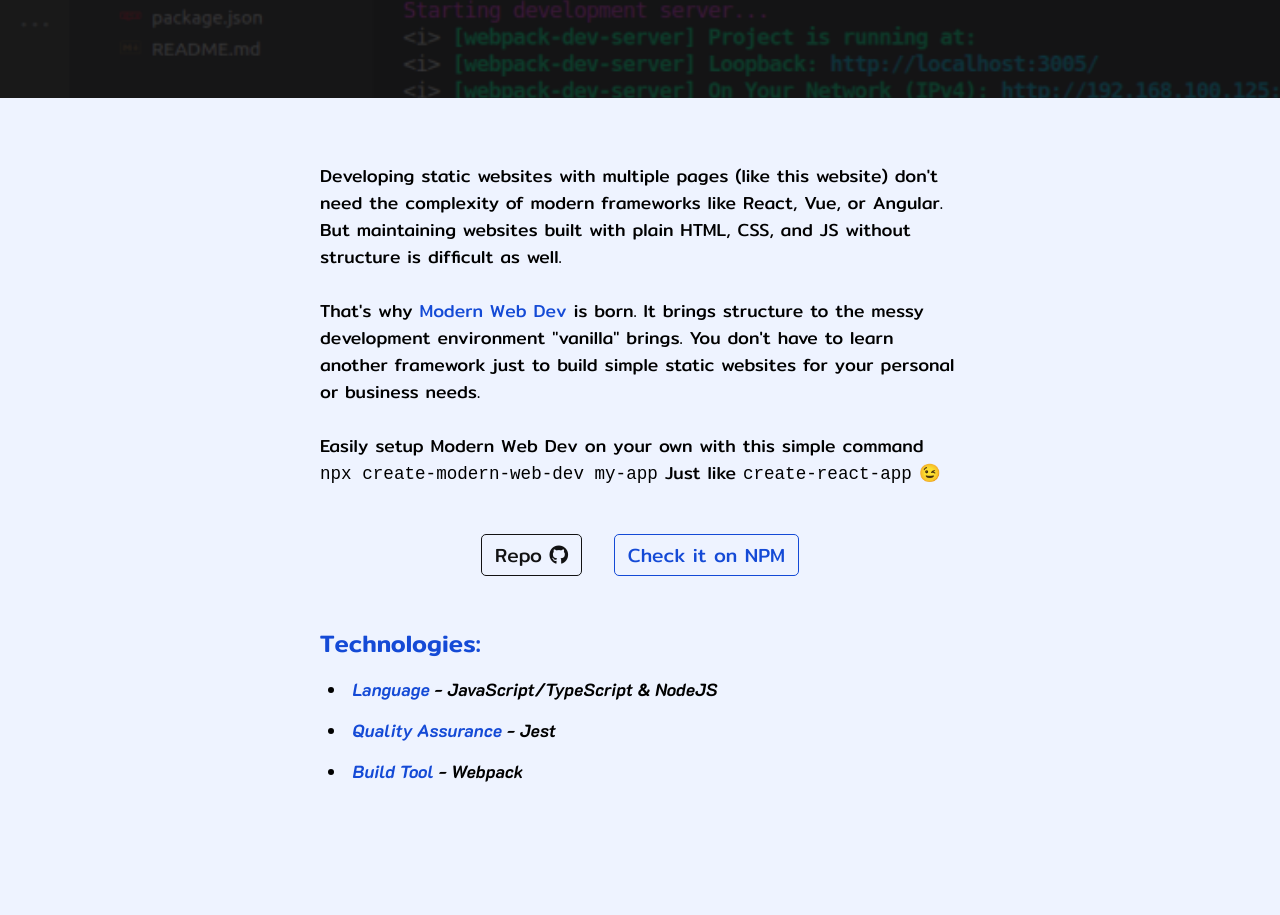
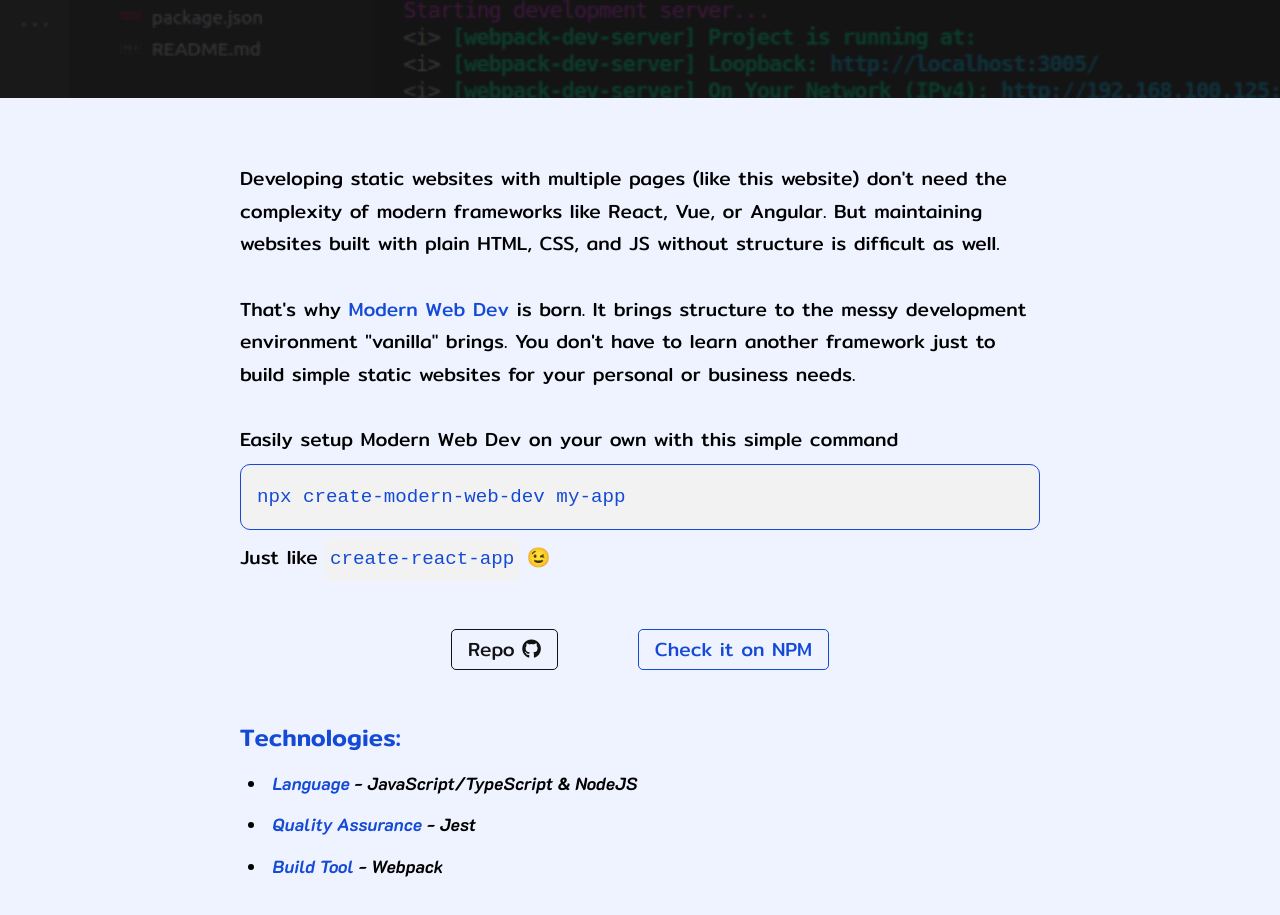
Before and after one commit to butadpj/my-portfolio, a website: page pages/project-modern-web-dev.html in a window 1280 px wide. Shown: the part 731-1646 px from the top of the page. Before the commit the page ends 1609 px from the top, so only its background shows below. Drawn offline with nearby package versions, Linux system fonts and the light colour scheme; files that its build step writes are made by us from their sources; files whose address does not match are found by name.

Commit message:
Improve styles   - Add --dark-fade color (main.css)   - Add styles to <strong> tag (main.css)   - Add styles to <code> tag (main.css)   - Change outine buttons' box-shadow inset (main.css) - Improve project description and buttons style (project-details.css) - Add text decor underline to <a> elements in swiper-slide (project-details.css) - Change max-width of project-preview cards (projects.css) - Add class utility to preview-logo text version (projects.css) - Add class utility to postscript in project-preview cards (projects.css) - Improve buttons style in project-preview cards (projects.css)

```diff
--- a/public/css/main.css
+++ b/public/css/main.css
@@ -11,6 +11,7 @@
   --accent-fade: rgb(238, 104, 7, 0.1);
 
   --dark: rgb(18, 18, 19);
+  --dark-fade: rgb(18, 18, 19, 0.8);
   --light: rgb(242, 242, 242);
   --light-bg: rgb(238, 243, 255);
 
@@ -35,6 +36,11 @@
 h3,
 h4 {
   font-weight: 500;
+}
+
+strong {
+  font-weight: 600;
+  letter-spacing: 1px;
 }
 
 a {
@@ -109,18 +115,18 @@
 button.outline:hover {
   color: var(--light);
   border: 1px solid var(--primary-dark);
-  box-shadow: inset 8rem 0 0 0 var(--primary-dark);
+  box-shadow: inset 12rem 0 0 0 var(--primary-dark);
 }
 
 button.outline-light:hover {
   border: 1px solid var(--dark);
-  box-shadow: inset 8rem 0 0 0 var(--dark);
+  box-shadow: inset 12rem 0 0 0 var(--dark);
 }
 
 button.outline-dark:hover {
   color: var(--light);
   border: 1px solid var(--dark);
-  box-shadow: inset 8rem 0 0 0 var(--dark);
+  box-shadow: inset 12rem 0 0 0 var(--dark);
 }
 
 ul {
@@ -178,3 +184,20 @@
   position: relative;
   overflow-x: hidden;
 }
+
+code {
+  display: inline-block;
+  padding: 0.3rem;
+  border-radius: 5px;
+  background-color: var(--light);
+  color: var(--primary-dark);
+  font-weight: 500;
+}
+
+code.block {
+  display: block;
+  padding: 1rem;
+  margin: 0.5rem 0;
+  border-radius: 10px;
+  border: 1px solid var(--primary-dark);
+}
--- a/public/css/project-details.css
+++ b/public/css/project-details.css
@@ -47,6 +47,10 @@
   text-align: center;
 }
 
+.swiper-slide a {
+  text-decoration: underline;
+}
+
 .parallax-bg {
   position: absolute;
   left: 0;
@@ -76,8 +80,8 @@
 }
 
 .description {
-  font-size: 1.1rem;
-  max-width: 40rem;
+  max-width: 50rem;
+  line-height: 1.7em;
 }
 
 .description a {
@@ -86,19 +90,21 @@
 
 .buttons {
   display: flex;
+  flex-wrap: wrap;
   align-items: center;
-  gap: 2rem;
   justify-content: center;
+  row-gap: 2rem;
+  column-gap: 5rem;
 }
 
 .buttons button {
-  padding: 0.3rem 0.8rem;
+  padding: 0.3rem 1rem;
   font-size: 1.2rem;
 }
 
 .technologies {
   width: 100%;
-  max-width: 40rem;
+  max-width: 50rem;
 }
 
 .technologies h2 {
@@ -142,6 +148,10 @@
     font-size: 1.4rem;
     max-width: 30rem;
   }
+
+  .description {
+    font-size: 1.1rem;
+  }
 }
 
 @media (min-width: 1024px) {
@@ -169,4 +179,8 @@
   .project-info {
     padding: 4rem 1.5rem;
   }
+
+  .description {
+    font-size: 1.2rem;
+  }
 }
```
Also changed, not shown: public/css/projects.css (+21 -2 lines).
